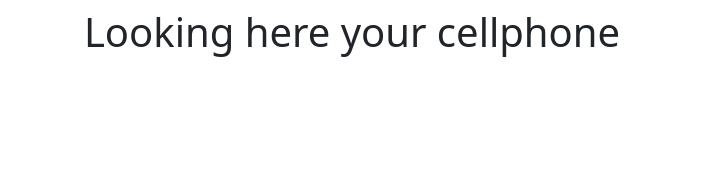
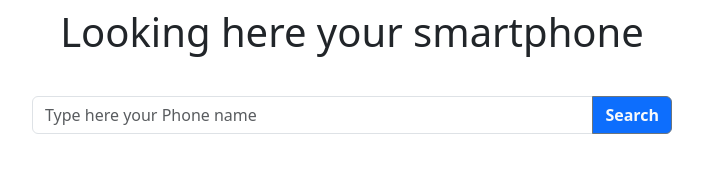
Before and after one commit to alamgirdevs/cellphone-hunter, a plain HTML site: page cellphone-hunter.html in a window 1280 px wide. Shown: the whole page, without its empty margins (288-991 px from the left). Drawn offline with nearby package versions, Linux system fonts and the light colour scheme.

Commit message:
Search box added

```diff
--- a/cellphone-hunter.html
+++ b/cellphone-hunter.html
@@ -8,7 +8,40 @@
     <link href="https://cdn.jsdelivr.net/npm/bootstrap@5.3.0-alpha3/dist/css/bootstrap.min.css" rel="stylesheet" integrity="sha384-KK94CHFLLe+nY2dmCWGMq91rCGa5gtU4mk92HdvYe+M/SXH301p5ILy+dN9+nJOZ" crossorigin="anonymous">
 </head>
 <body>
-    <h1 class="mt-2 text-center">Looking here your cellphone</h1>
+    <h1 class="mt-2 text-center">Looking here your smartphone</h1>
+    <p id="message"></p>
+    <br>
+    <div class="input-group mb-3 w-50 mx-auto">
+        <input id="search-field" type="text" class="form-control" placeholder="Type here your Phone name" aria-label="Recipient's username" aria-describedby="button-addon2">
+        <button onclick="searchPhone()" class="btn btn-outline-secondary bg-primary fw-bold text-light" type="button" id="button-search">Search</button>
+      </div>
+        <br>
+        <br>
+    <!-- single phone details       -->
+      <div id="phone-details" class="w-50 mx-auto">
+        <!-- <div class="card">
+          <img src="..." class="card-img-top" alt="...">
+          <div class="card-body">
+            <h5 class="card-title">Card title</h5>
+            <p class="card-text">Some quick example text to build on the card title and make up the bulk of the card's content.</p>
+            <a href="#" class="btn btn-primary">Go somewhere</a>
+          </div>
+        </div> -->
+      </div>
+
+    <!-- Phone Search results -->
+    <div id="search-result" class="row row-cols-1 row-cols-md-3 g-4">
+        <!-- <div class="col">
+          <div class="card h-100">
+            <img src="..." class="card-img-top" alt="...">
+            <div class="card-body">
+              <h5 class="card-title">Card title</h5>
+              <p class="card-text">This is a wider card with supporting text below as a natural lead-in to additional content. This content is a little bit longer.</p>
+            </div>
+          </div>
+        </div> -->
+      </div>
+
     <!-- API JS link  -->
     <script src="cellphone.js"></script>
     <!-- JS link  -->
```
